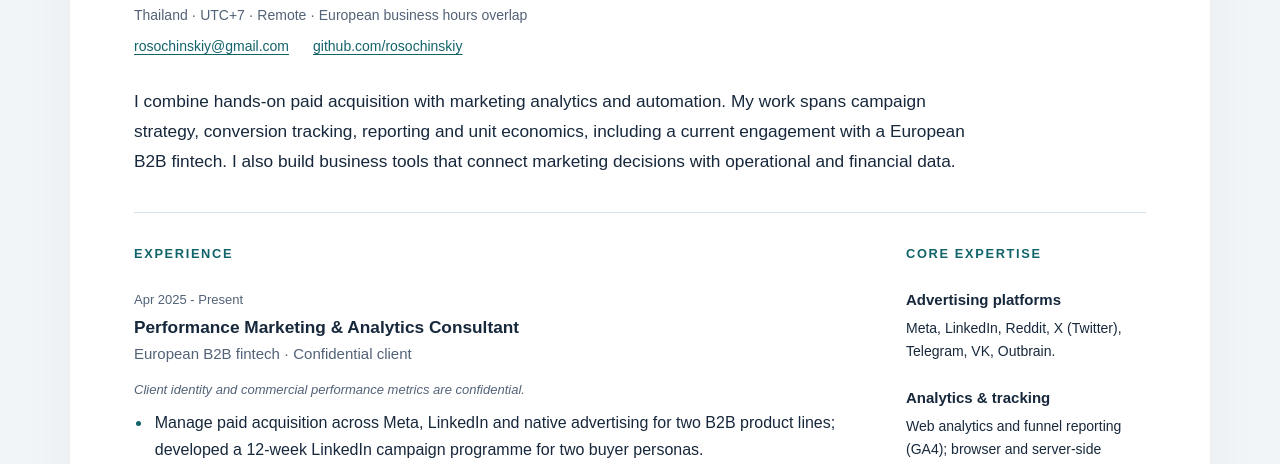
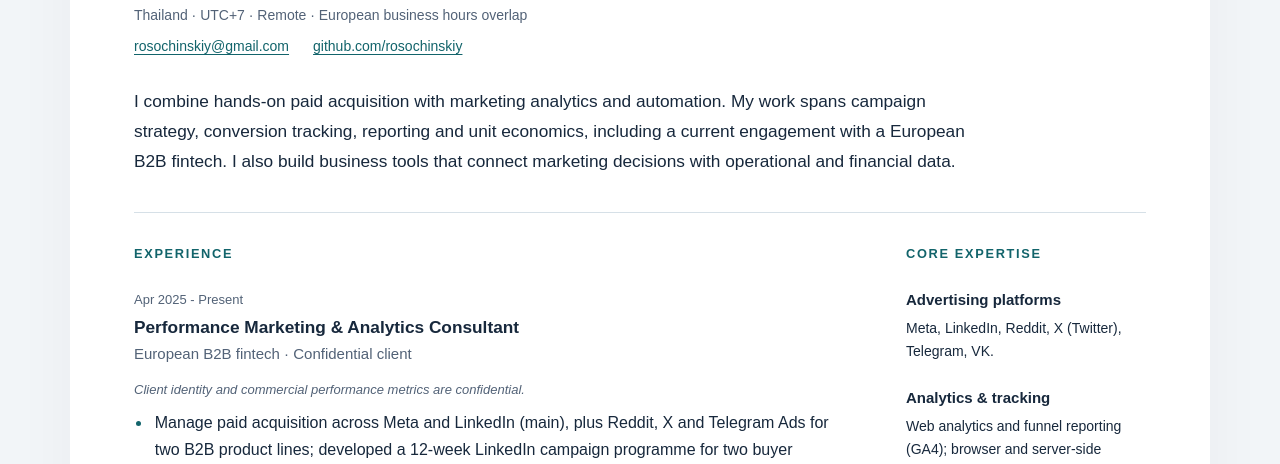
Before and after one commit to rosochinskiy/cv, a plain HTML site: page index.html in a window 1280 px wide. Shown: the part 310-774 px from the top of the page. Drawn offline with Linux system fonts and the light colour scheme.

Commit message:
Correct the fintech role's ad platforms.
Remove the native-advertising claim and Outbrain, and state Meta and LinkedIn as the main channels with Reddit, X and Telegram Ads.

Co-authored-by: Mikhail Rosochinskiy <rosochinskiy@users.noreply.github.com>

```diff
--- a/index.html
+++ b/index.html
@@ -14,7 +14,7 @@
 <div class="columns"><div class="maincol"><section id="experience" aria-labelledby="experience-title"><h2 id="experience-title">Experience</h2><article><p class="date">Apr 2025 - Present</p><h3>Performance Marketing &amp; Analytics Consultant</h3>
     <p class="company">European B2B fintech · Confidential client</p>
     <p class="note">Client identity and commercial performance metrics are confidential.</p>
-    <ul><li>Manage paid acquisition across Meta, LinkedIn and native advertising for two B2B product lines; developed a 12-week LinkedIn campaign programme for two buyer personas.</li><li>Implemented website analytics and conversion tracking to measure user journeys and form submissions across a multilingual product website.</li><li>Replaced broad click triggers with allowlist-based tracking and audited web and server-side GTM to validate trigger isolation and conversion deduplication.</li><li>Added page-path and customer-type dimensions for segmented funnel analysis; implemented conversion API tracking with event deduplication and Consent Mode.</li><li>Identified production defects affecting conversion tracking, localisation and authentication; built an acquisition bot and paid-media reporting dashboard.</li></ul>
+    <ul><li>Manage paid acquisition across Meta and LinkedIn (main), plus Reddit, X and Telegram Ads for two B2B product lines; developed a 12-week LinkedIn campaign programme for two buyer personas.</li><li>Implemented website analytics and conversion tracking to measure user journeys and form submissions across a multilingual product website.</li><li>Replaced broad click triggers with allowlist-based tracking and audited web and server-side GTM to validate trigger isolation and conversion deduplication.</li><li>Added page-path and customer-type dimensions for segmented funnel analysis; implemented conversion API tracking with event deduplication and Consent Mode.</li><li>Identified production defects affecting conversion tracking, localisation and authentication; built an acquisition bot and paid-media reporting dashboard.</li></ul>
     </article><article><p class="date">Apr 2026 - Present</p><h3>Analytics Consultant</h3>
     <p class="company">Short-term rental management company</p>
 
@@ -34,7 +34,7 @@
     <ul><li>Conducted customer discovery with a 20-villa operator and analysed 10 competing platforms to define product positioning.</li><li>Prioritised financial reporting for the initial release and translated an operational spreadsheet into product requirements and financial calculations.</li></ul>
     <p class="stack">Next.js, TypeScript, Supabase · MVP, pre-revenue</p></article></section>
 <section aria-labelledby="earlier-title"><h2 id="earlier-title">Earlier experience</h2><article class="earlier"><p class="date">Jun - Oct 2021</p><h3>Media Buyer · Atlas</h3><p>Mobile app acquisition through Facebook and Instagram.</p></article><article class="earlier"><p class="date">Jan - May 2021</p><h3>Media Buyer · Lion Agency</h3><p>Real estate lead generation through VK, Facebook, Instagram and landing pages.</p></article><article class="earlier"><p class="date">2018 - 2019</p><h3>Founder · Boutique hotel</h3><p>Built hotel operations, managed staff and occupancy, and ran the property&#x27;s own lead generation.</p></article><article class="earlier"><p class="date">2015 - 2022</p><h3>Air Traffic Controller · Pulkovo Airport</h3><p>Managed live air traffic in a safety-critical environment.</p></article></section></div>
-<aside class="aside" aria-label="Skills and background"><section><h2>Core expertise</h2><div class="skill"><h3>Advertising platforms</h3><p>Meta, LinkedIn, Reddit, X (Twitter), Telegram, VK, Outbrain.</p></div><div class="skill"><h3>Analytics &amp; tracking</h3><p>Web analytics and funnel reporting (GA4); browser and server-side conversion tracking (GTM, conversion APIs); tracking standards and consent management.</p></div><div class="skill"><h3>Analysis &amp; automation</h3><p>CPL, CPA and ROAS modelling; P&amp;L and unit economics; SQL, Python, TypeScript / Node.js, REST APIs and Google Sheets.</p></div><div class="skill"><h3>Product delivery</h3><p>React, Next.js, PostgreSQL, Supabase and DigitalOcean. AI-assisted development with ownership of architecture, debugging, testing and code review.</p></div></section>
+<aside class="aside" aria-label="Skills and background"><section><h2>Core expertise</h2><div class="skill"><h3>Advertising platforms</h3><p>Meta, LinkedIn, Reddit, X (Twitter), Telegram, VK.</p></div><div class="skill"><h3>Analytics &amp; tracking</h3><p>Web analytics and funnel reporting (GA4); browser and server-side conversion tracking (GTM, conversion APIs); tracking standards and consent management.</p></div><div class="skill"><h3>Analysis &amp; automation</h3><p>CPL, CPA and ROAS modelling; P&amp;L and unit economics; SQL, Python, TypeScript / Node.js, REST APIs and Google Sheets.</p></div><div class="skill"><h3>Product delivery</h3><p>React, Next.js, PostgreSQL, Supabase and DigitalOcean. AI-assisted development with ownership of architecture, debugging, testing and code review.</p></div></section>
 <section><h2>Education</h2><p class="aside-copy">St. Petersburg State University of Civil Aviation · Air Traffic Control · 2015</p></section>
 <section><h2>Languages</h2><p class="aside-copy">Russian - Native · English - C1 (advanced)</p></section></aside></div>
 <footer class="footer"><span>Mikhail Rosochinskiy</span><a href="mailto:rosochinskiy@gmail.com">Get in touch</a></footer></main></body></html>
```
Also changed, not shown: 2 other files.
